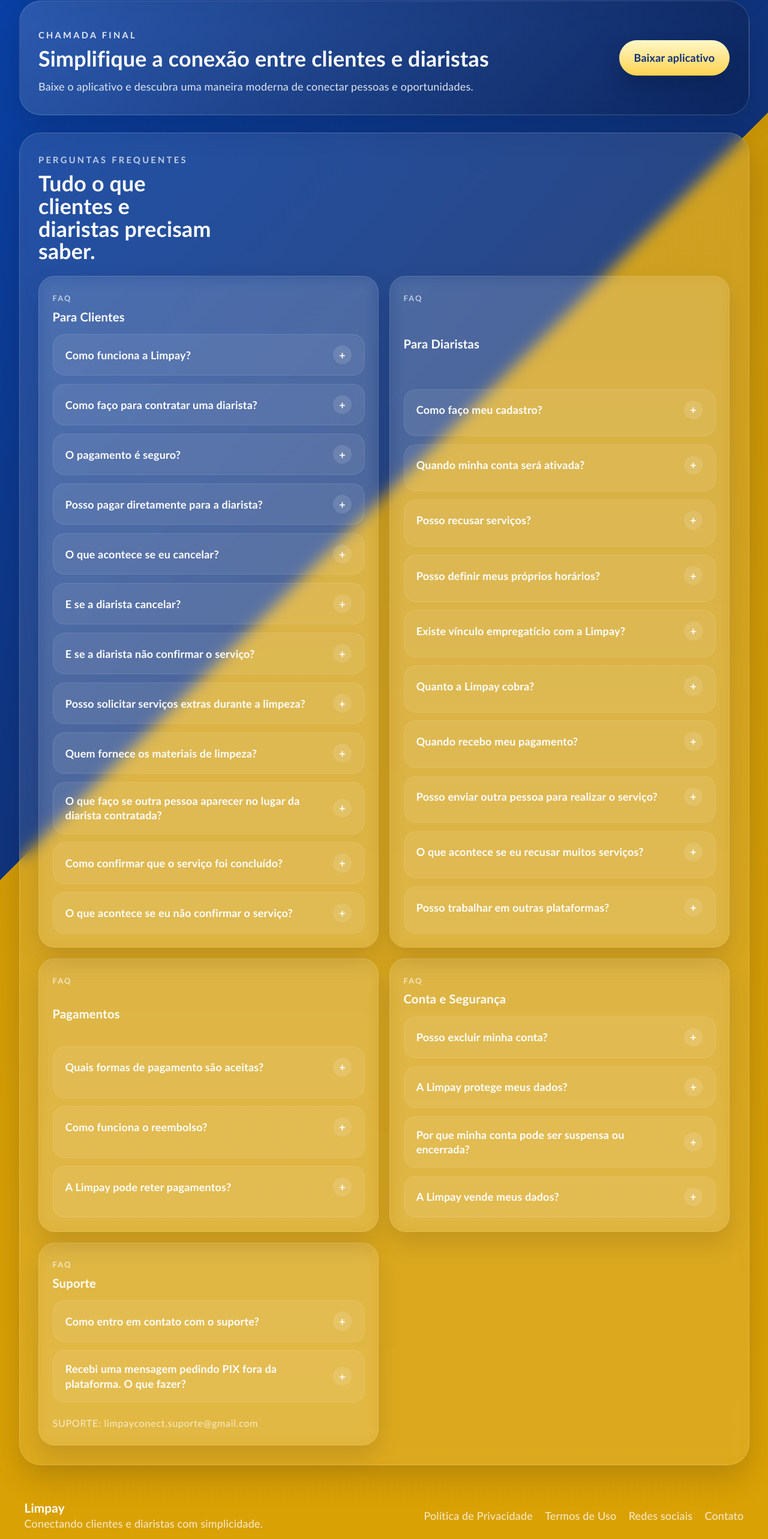
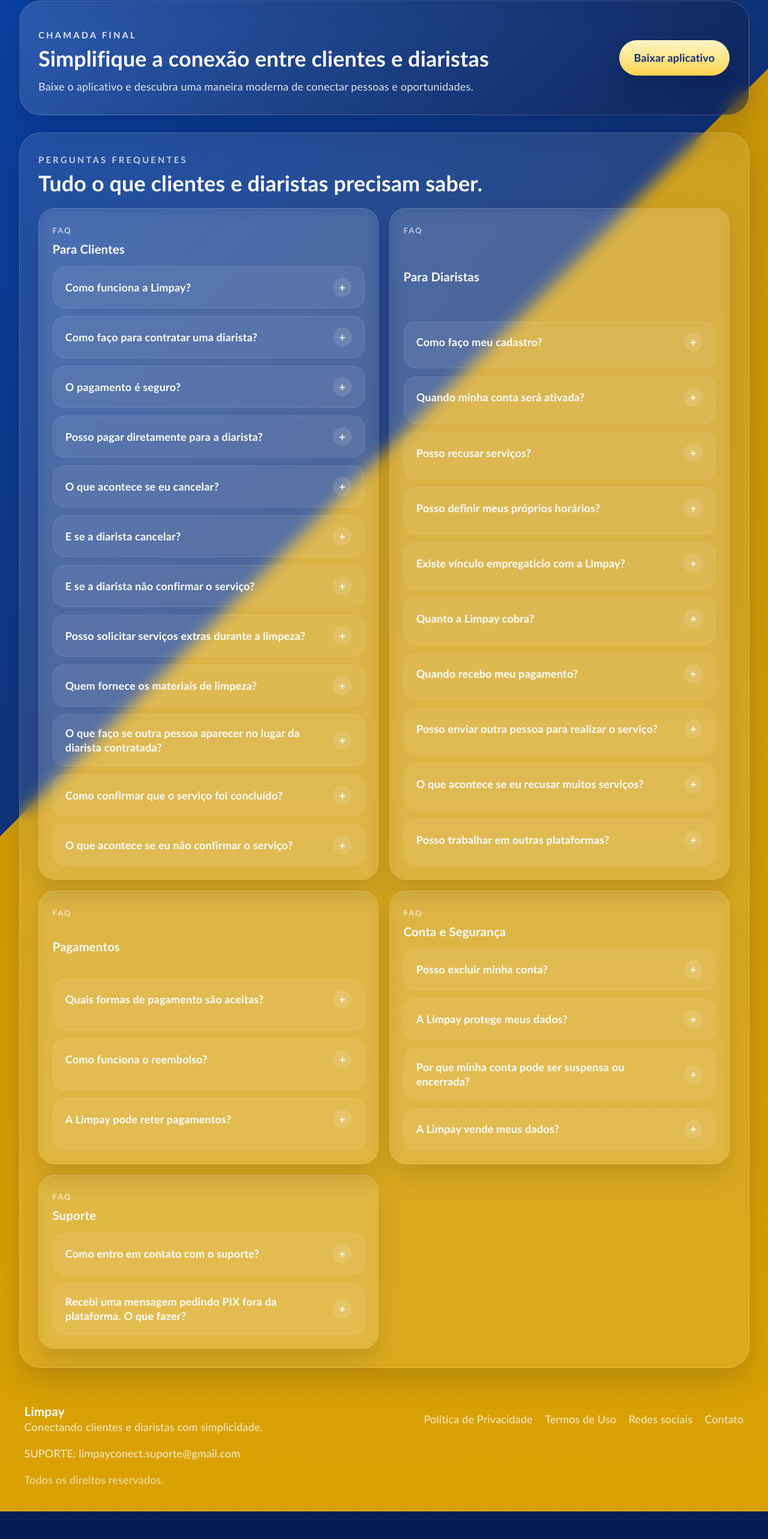
Before and after one commit to DaniloVitoria/Limpay, a React (Vite) app: page / in a window 1280 px wide. Shown: the part 2530-5096 px from the top of the page at 60% size. After the commit the page ends 5050 px from the top, so only its background shows below. Built offline with nearby package versions, Linux system fonts and the light colour scheme.

Commit message:
style: update section heading styles for improved layout and add support contact information in footer

```diff
--- a/src/App.css
+++ b/src/App.css
@@ -596,12 +596,20 @@
 
 .content-card h2,
 .story-section h2,
-.section-heading h2,
 .final-cta h2,
 .faq-section h2 {
   font-size: clamp(1.8rem, 2.8vw, 2.7rem);
   line-height: 1.05;
   max-width: 14ch;
+}
+
+
+.section-heading h2{
+  width: 100%;
+  max-width: none;
+  text-align: left;
+  align-self: stretch;
+  justify-self: stretch;
 }
 
 .section-text {
--- a/src/App.tsx
+++ b/src/App.tsx
@@ -209,7 +209,7 @@
           'Não realize o pagamento. Considere a mensagem uma tentativa de golpe e informe imediatamente o suporte da Limpay.',
       },
     ],
-    note: 'SUPORTE: limpayconect.suporte@gmail.com',
+
   },
 ]
 
@@ -456,8 +456,9 @@
           <a href="#">Termos de Uso</a>
           <a href="#">Redes sociais</a>
           <a href="#">Contato</a>
+
         </nav>
-
+        <span>SUPORTE: limpayconect.suporte@gmail.com</span>
         <p className="footer-copy">Todos os direitos reservados.</p>
       </footer>
     </main>
```
